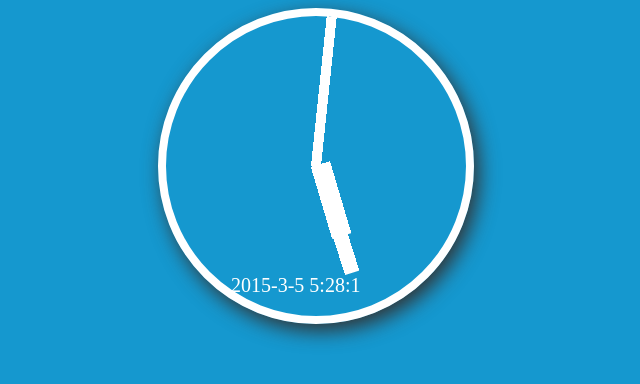
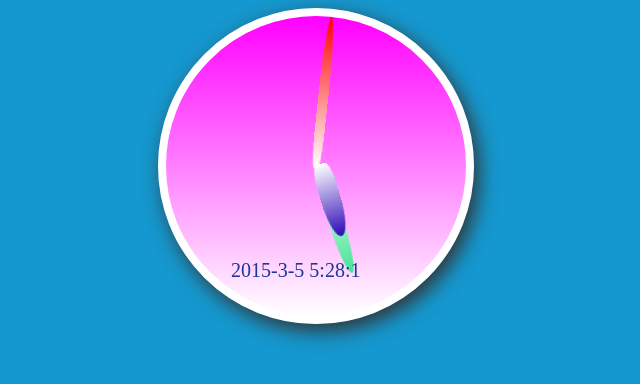
Before and after one commit to 0sylvanas/0sylvanas.github.io, a plain HTML site: page rotate-moveclock/index.html in a window 1280 px wide. Shown: the whole page, without its empty margins (324-964 px from the left). Drawn offline with nearby package versions, Linux system fonts and the light colour scheme.

Commit message:
添加线性渐变

```diff
--- a/rotate-moveclock/index.html
+++ b/rotate-moveclock/index.html
@@ -5,16 +5,16 @@
     </head>
     <style>
             body{background-color: #1598CF}
-        .box{position: relative;margin: 0 auto;border: 8px solid #fff;border-radius: 50%;width: 300px;height: 300px;box-shadow: 5px 7px 20px #333;
+        .box{position: relative;margin: 0 auto;border: 8px solid #fff;border-radius: 50%;width: 300px;height: 300px;box-shadow: 5px 7px 20px #333;background: -webkit-linear-gradient( top, #ff00ff, #fff);
         }
         .absolute{position: absolute;left: 145px;}
         .second{width: 10px;height: 300px;}
-        .secondhelf{height: 150px;background-color: #fff;}
+        .secondhelf{height: 152px;background-color: #fff;background: -webkit-linear-gradient( top, #f00, #fff);-webkit-border-top-left-radius: 50%;-webkit-border-top-right-radius: 50%;-webkit-border-bottom-left-radius: 30%;-webkit-border-bottom-right-radius: 30%;}
         .minute{width: 15px;height: 300px;}
-        .minutehelf{margin-top: 37.5px;height: 112.5px;background-color: #fff;}
+        .minutehelf{margin-top: 37.5px;height: 112.5px;background-color: #fff;background: -webkit-linear-gradient( top, #43E394, #fff);-webkit-border-top-left-radius: 50%;-webkit-border-top-right-radius: 50%;-webkit-border-bottom-left-radius: 30%;-webkit-border-bottom-right-radius: 30%;}
         .hour{width: 20px;height: 300px;}
-        .hourhelf{margin-top: 77px;height: 75px;background-color: #fff;}
-        #clock{position: relative;top: -50px;left: 0;margin: 0 auto;width: 170px;color: #fff;font-size: 20px;}
+        .hourhelf{margin-top: 77px;height: 75px;background-color: #fff;background: -webkit-linear-gradient( top, #2C07B6, #fff);-webkit-border-top-left-radius: 50%;-webkit-border-top-right-radius: 50%;-webkit-border-bottom-left-radius: 30%;-webkit-border-bottom-right-radius: 30%;}
+        #clock{position: relative;top: -65px;left: 0;margin: 0 auto;width: 170px;color: #1C3699;font-size: 20px;background-color: transparent;}
     </style>
     <body>
         <div class="box">
--- a/rotate-moveclock/main.js
+++ b/rotate-moveclock/main.js
@@ -2,9 +2,8 @@
  * @Author: haoyang.li
  * @Date:   2015-03-04 14:26:27
  * @Last Modified by:   haoyang.li
- * @Last Modified time: 2015-03-04 17:16:40
+ * @Last Modified time: 2015-03-04 17:05:17
  */
-//转动动画
 function round() {
     $('.second')[0].style.transition = "600000s linear";
     $('.second')[0].style.transform = "rotate(3600000deg)";
```
